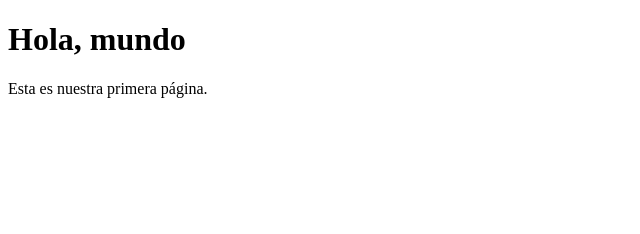
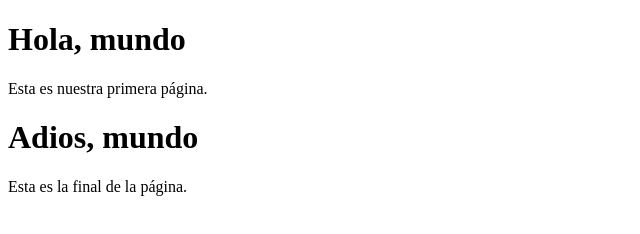
Before and after one commit to Lynes-vl/Mi-web, a plain HTML site: page index.html in a window 1280 px wide. Shown: the whole page, without its empty margins (0-640 px from the left). Drawn offline with Linux system fonts and the light colour scheme.

Commit message:
Expansion Contenido

```diff
--- a/index.html
+++ b/index.html
@@ -7,5 +7,8 @@
 <body>
     <h1>Hola, mundo</h1>
     <p>Esta es nuestra primera página.</p>
+
+    <h1>Adios, mundo</h1>
+    <p>Esta es la final de la página.</p>
 </body>
 </html>
```
